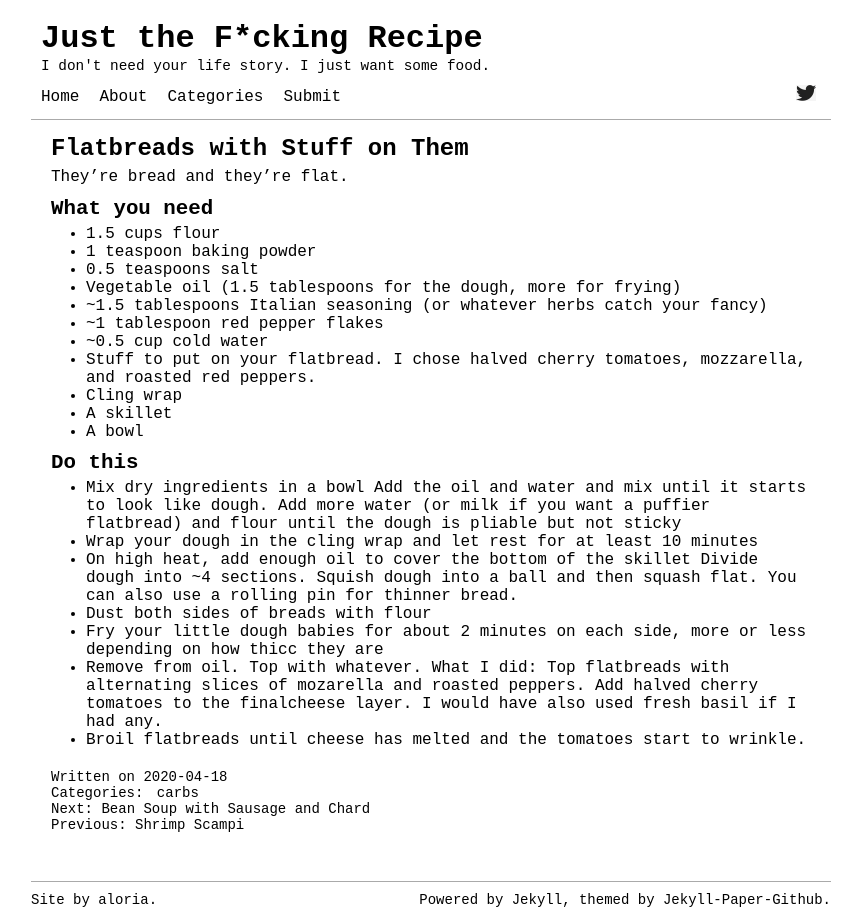
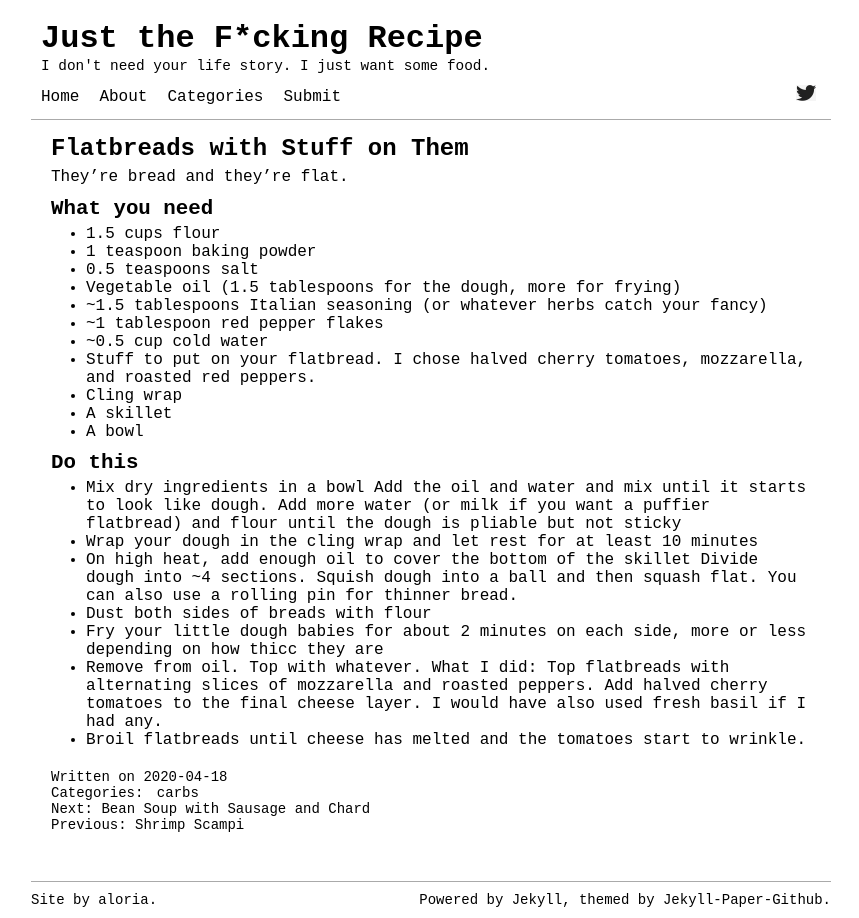
Before and after one commit to aloria/aloria.github.io, a Jekyll site: the page built from _posts/2020-04-18-flatbreads.markdown, in a window 1280 px wide. Shown: the whole page, without its empty margins (209-1068 px from the left). Built offline with Jekyll 4.4.1, drawn with Linux system fonts in a browser that asks for light colours.

Commit message:
i spel gud somedai

```diff
--- a/_posts/2020-04-18-flatbreads.markdown
+++ b/_posts/2020-04-18-flatbreads.markdown
@@ -28,5 +28,5 @@ Divide dough into ~4 sections. Squish dough into a ball and then squash flat. Yo
 * Dust both sides of breads with flour
 * Fry your little dough babies for about 2 minutes on each side, more or less depending on how thicc they are
 * Remove from oil. Top with whatever. What I did:
-Top flatbreads with alternating slices of mozarella and roasted peppers. Add halved cherry tomatoes to the finalcheese layer. I would have also used fresh basil if I had any.
+Top flatbreads with alternating slices of mozzarella and roasted peppers. Add halved cherry tomatoes to the final cheese layer. I would have also used fresh basil if I had any.
 * Broil flatbreads until cheese has melted and the tomatoes start to wrinkle.
```
